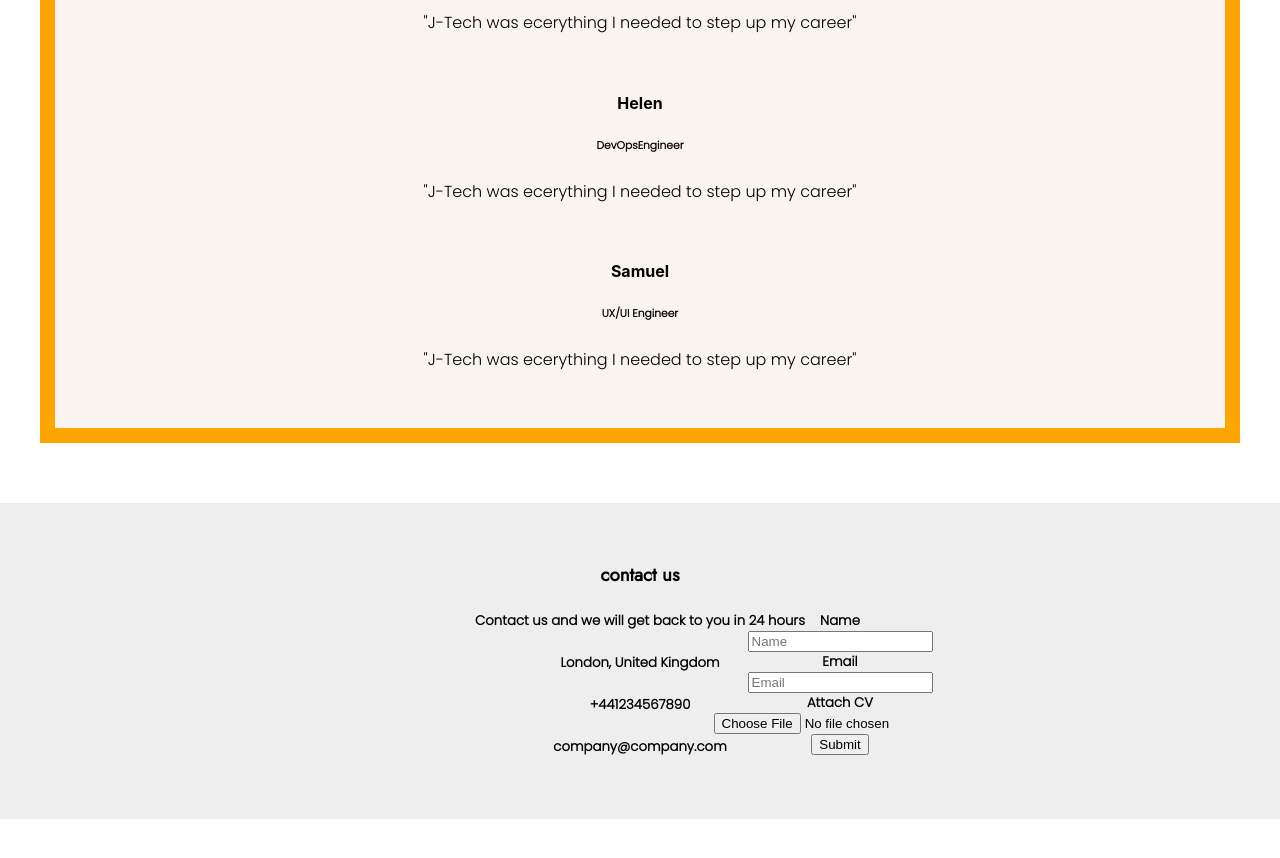
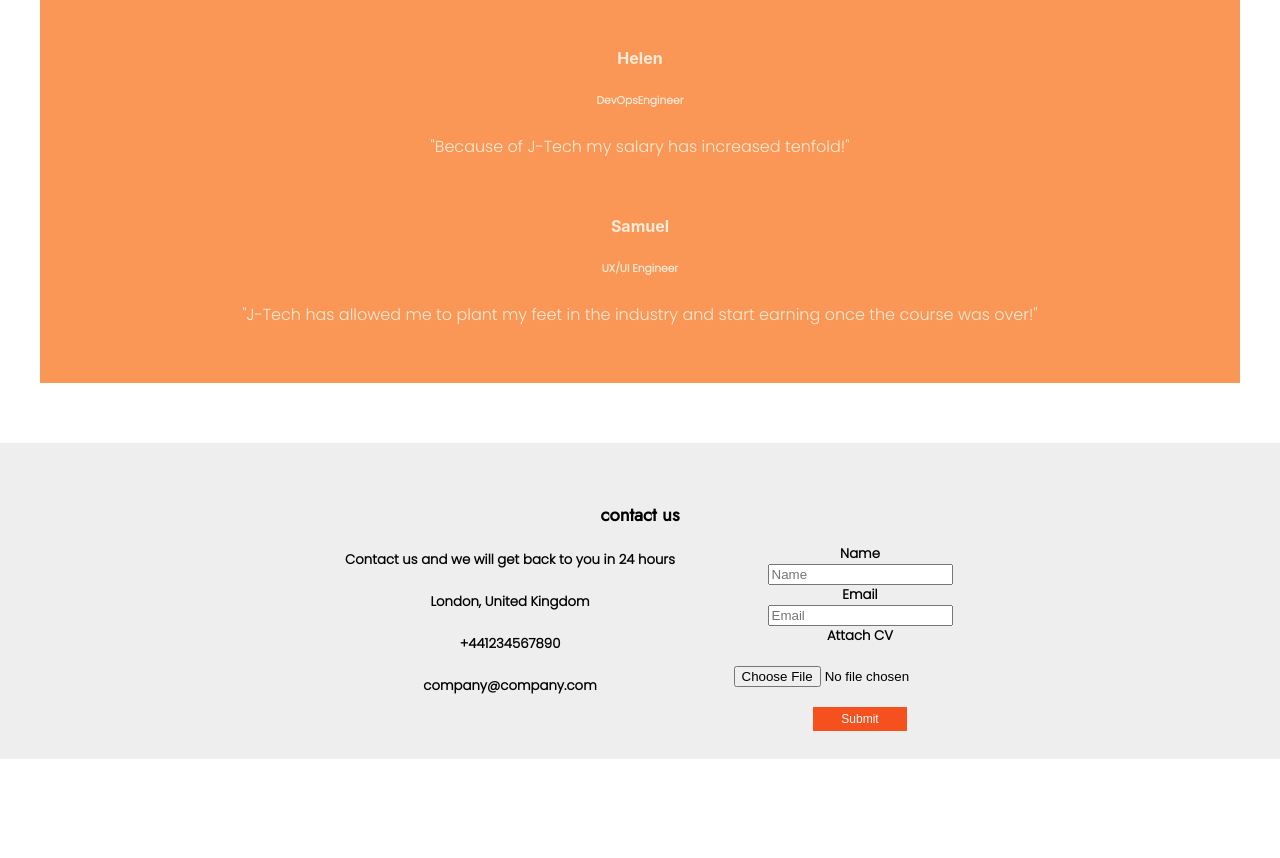
Before and after one commit to jokale/landing-page-one, a React (Create React App) app: page / in a window 1280 px wide. Shown: the part 1180-2038 px from the top of the page. Built offline with nearby package versions, Linux system fonts and the light colour scheme.

Commit message:
change positioning

```diff
--- a/src/App.css
+++ b/src/App.css
@@ -57,9 +57,12 @@ div#about {
 
 div#vision {
   padding: 40px;
-  background-color: #b8602611;
+  background-color: #f86300a9;
   position: relative;
-  border: 15px solid orange
+  /* border: 15px solid#F4511E; */
+  color: antiquewhite;
+  background-repeat: initial;
+
 
 }
 
@@ -68,11 +71,16 @@ div#contact-details {
 padding: 40px;
 background-color: #00000011;
 /* background-position: left; */
-background-repeat: initial;
+/* background-repeat: initial; */
 }
 
+div#address{
+  position: relative ; right: 130px; top: -1px;
+}
+
+
 div#form {
-  position: relative ; right: -200px; top: -230px;
+  position: relative ; right: -220px; top: -237px;
 }
 
 
@@ -99,3 +107,14 @@ h1,h2,h5,h6,p {
   font-family: 'Poppins', sans-serif;
 
 }
+
+button {
+  background-color: #F4511E;
+  border: none;
+  color: white;
+  padding: 5px 28px;
+  text-align: center;
+  text-decoration: none;
+  display: inline-block;
+  font-size: 12px;
+}
--- a/src/Components/Card.js
+++ b/src/Components/Card.js
@@ -31,13 +31,13 @@ class Card extends React.Component {
                      <div class="card">
                      <h4><b>Jacob</b></h4>
                      <h6>Software Engineer</h6>
-                     <p>"J-Tech was ecerything I needed to step up my career" </p> <br></br>
+                     <p>"J-Tech was ecerything I needed to step up my career and get to that next level" </p> <br></br>
                     <h4><b>Helen</b></h4>
                      <h6>DevOpsEngineer</h6>
-                     <p>"J-Tech was ecerything I needed to step up my career" </p> <br></br>
+                     <p>"Because of J-Tech my salary has increased tenfold!" </p> <br></br>
                      <h4><b>Samuel</b></h4>
                      <h6>UX/UI Engineer</h6>
-                     <p>"J-Tech was ecerything I needed to step up my career" </p>
+                     <p>"J-Tech has allowed me to plant my feet in the industry and start earning once the course was over!" </p>
                       </div>
 
                 </div>
--- a/src/Components/Contact.js
+++ b/src/Components/Contact.js
@@ -9,11 +9,16 @@ class Contact extends React.Component {
                 <div id="contact-details">
                 <h3>
                     contact us
+
+
                 </h3>
+
+                <div id="address">
+
                     <h5>Contact us and we will get back to you in 24 hours</h5>
                     <h5>London, United Kingdom</h5>
                     <h5>+441234567890</h5>
-                    <h5>company@company.com</h5>
+                    <h5>company@company.com</h5></div>
                 </div>
                 <div id="form">
                     <form>
@@ -22,8 +27,8 @@ class Contact extends React.Component {
                         <label>Email</label> <br></br>
                         <input placeholder="Email"></input> <br></br>
                         <label>Attach CV</label> <br></br>
-                        <input type="file" id="myfile" name="myfile"></input> <br></br>
-                        <button>Submit</button> <br></br>
+                        <br></br><input type="file" id="myfile" name="myfile"></input> <br></br>
+                       <br></br><button>Submit</button> <br></br>
                    </h5> </form>
                 </div>
             </div>
```
Also changed, not shown: 1 other file (tests, documents, lock files or other folders).
